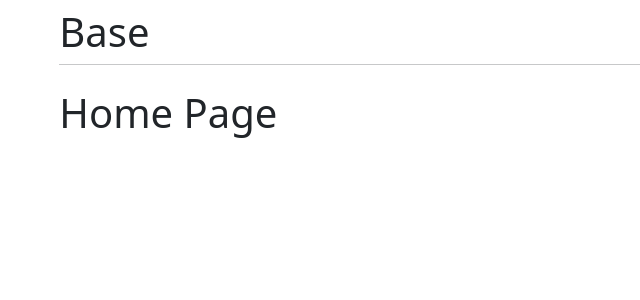
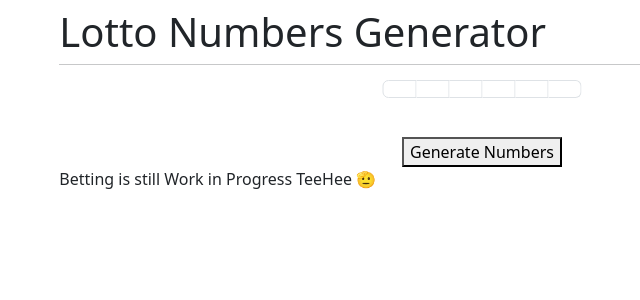
Before and after one commit to OYAKITO/Golden_Lucky_Balls, a Django app: page / in a window 1280 px wide. Shown: the top 300 px of the page, without its empty margins (158-798 px from the left). Run offline with Django 5.2, Linux system fonts and the light colour scheme.

Commit message:
Im done... Burned out...

```diff
--- a/admin/user/templates/user/home.html
+++ b/admin/user/templates/user/home.html
@@ -1,5 +1,43 @@
 {% extends 'user/base.html'%}
 
+{% block header%}Lotto Numbers Generator{% endblock %}
+
 {% block content %}
-<h1>Home Page</h1>
+<div class="position-relative">
+    <div class="position-absolute top-50 start-50 translate-middle">
+        <ul class="list-group list-group-horizontal">
+            <li class="list-group-item" id="num1"></li>
+            <li class="list-group-item" id="num2"></li>
+            <li class="list-group-item" id="num3"></li>
+            <li class="list-group-item" id="num4"></li>
+            <li class="list-group-item" id="num5"></li>
+            <li class="list-group-item" id="num6"></li>
+        </ul>
+    </div>
+</div>
+<br><br>
+<div class="text-center">
+    <button type="button" id="rollButton">Generate Numbers</button>
+</div>
+
+<script>
+document.getElementById("rollButton").onclick = function(){
+    let lottoNums = new Set();
+    const size = 6;
+
+    while(lottoNums.size < size){
+         num = Math.floor(Math.random() * 61) + 1;
+            lottoNums.add(num);
+    }
+
+    const numArr = Array.from(lottoNums);
+    for(let i = 0; i < size; i++){
+        document.getElementById(`num${i+1}`).innerHTML = numArr[i];
+    }
+
+}
+</script>
+
+
+<p>Betting is still Work in Progress TeeHee 🫡</p>
 {% endblock %}
```
